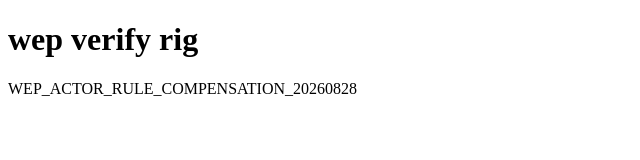
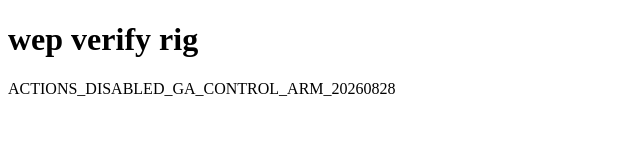
Before and after one commit to arlo-kovac/zz-wep-verify-0828, a plain HTML site: page index.html in a window 1280 px wide. Shown: the whole page, without its empty margins (0-640 px from the left). Drawn offline with Linux system fonts and the light colour scheme.

Commit message:
GA-control arm: neve push with repository Actions DISABLED (WEP ruleset disabled)

```diff
--- a/index.html
+++ b/index.html
@@ -1 +1 @@
-<!doctype html><html><body><h1>wep verify rig</h1><p id=marker>WEP_ACTOR_RULE_COMPENSATION_20260828</p></body></html>
+<!doctype html><html><body><h1>wep verify rig</h1><p id=marker>ACTIONS_DISABLED_GA_CONTROL_ARM_20260828</p></body></html>
```
